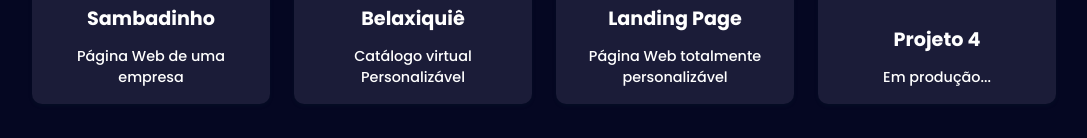
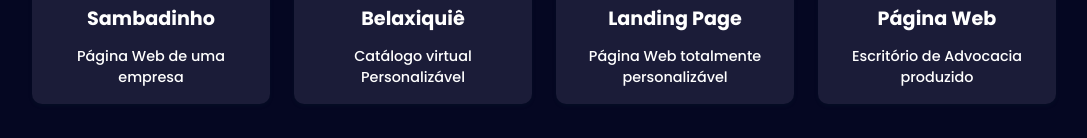
Before and after one commit to Maths9/porfolioDesign, a plain HTML site: page index.html in a window 1280 px wide. Shown: the part 1817-1955 px from the top of the page, without its empty margins (96-1183 px from the left). Drawn offline with nearby package versions, Linux system fonts and the light colour scheme; files whose address does not match are found by name.

Commit message:
Add files via upload

```diff
--- a/index.html
+++ b/index.html
@@ -107,9 +107,9 @@
           <div class="box-img">
             <a href="https://maths9.github.io/PageAdvocacia/"> <img src="/img/pageadvocacia.png"  alt=""> </a>
           </div>
-          <h2>Projeto 4</h2>
+          <h2> Página Web</h2>
           <h3></h3>
-          <span>Em produção...</span>
+          <span> Escritório de Advocacia produzido</span>
 
         </div>
         <!-- Box 5 -->
```
Also changed, not shown: img/pageadvocacia.png.
